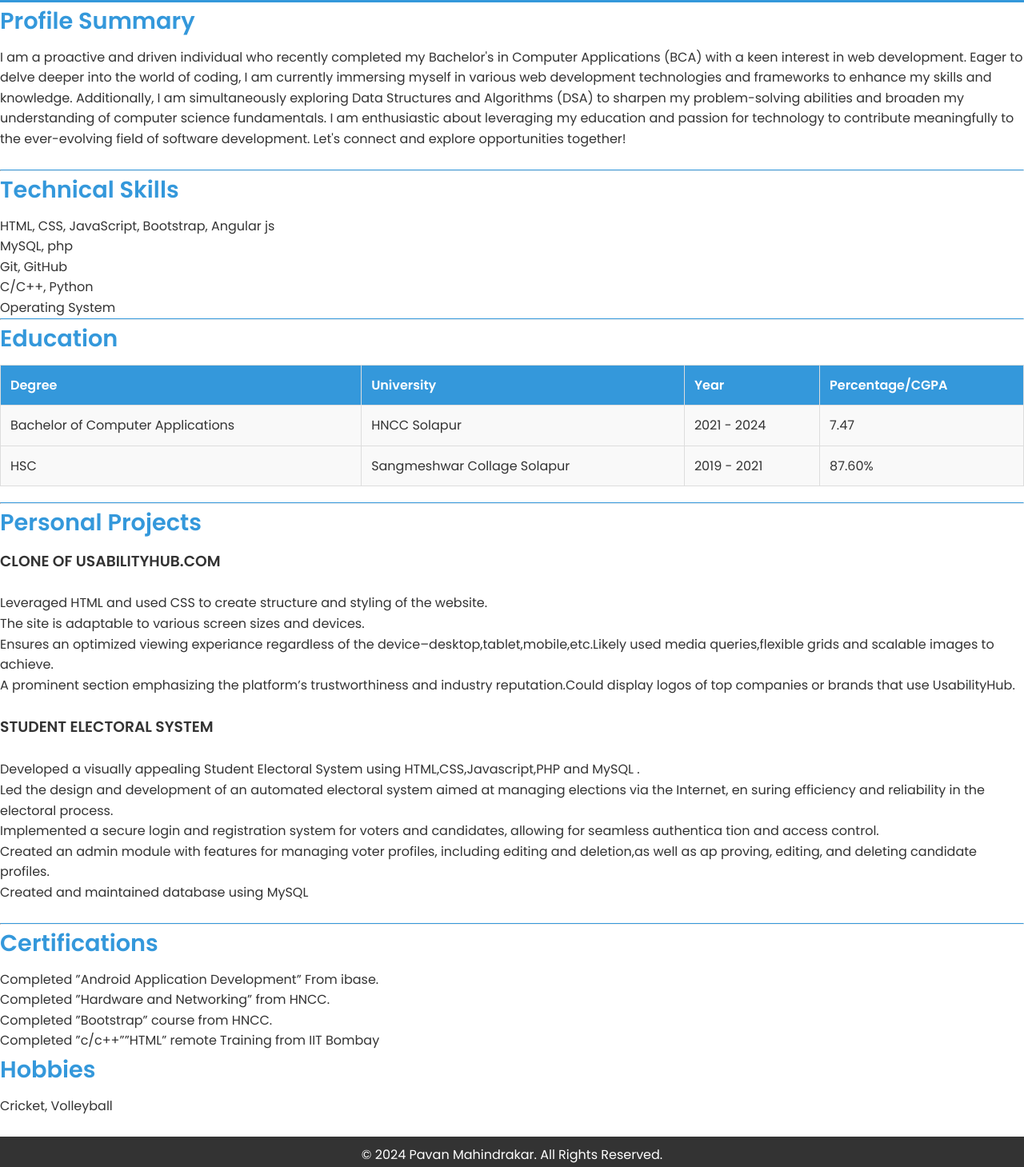
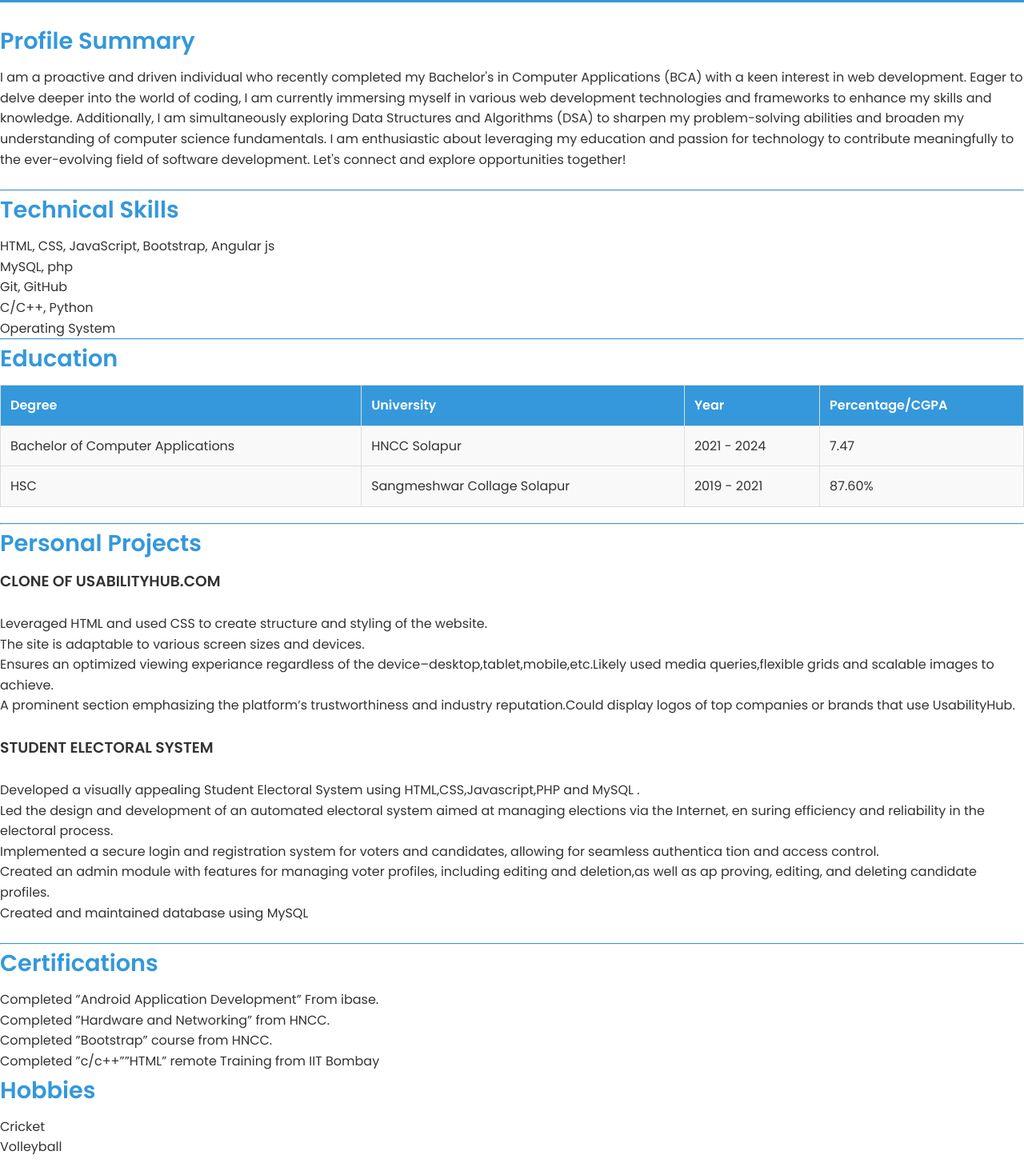
Before and after one commit to PavanMahindrakar/Portfolio, a plain HTML site: page index.html in a window 1280 px wide. Shown: the part 201-1660 px from the top of the page at 80% size. Drawn offline with Linux system fonts and the light colour scheme.

Commit message:
Update index.html

```diff
--- a/index.html
+++ b/index.html
@@ -27,6 +27,7 @@
         </div>
         <img src="IMG_1763.JPG" alt="Photo of Pavan " class="profile-photo" />
     </header>
+    <br>
     <section id="profile">
         <div class="container">
             <h2>Profile Summary</h2>
@@ -47,13 +48,13 @@
     <section id="Technical Skills">
         <div class="container">
             <h2>Technical Skills</h2>
-            <ol>
+            <ul>
                 <li>HTML, CSS, JavaScript, Bootstrap, Angular js</li>
                 <li>MySQL, php</li>
                 <li>Git, GitHub</li>
                 <li>C/C++, Python </li>
                 <li>Operating System</li>
-            </ol>
+            </ul>
         </div>
     </section>
 
@@ -116,7 +117,7 @@
             <div class="project-item">
                 <h3>CLONE OF USABILITYHUB.COM</h3>
                 <p>
-                    <ol>
+                    <ul>
                     <li> Leveraged HTML and used CSS to create structure and
                     styling of the website. </li>
                     <li> The site is adaptable to various screen sizes and devices.</li>
@@ -126,13 +127,13 @@
                     <li> A prominent section emphasizing the platform’s trustworthiness and industry reputation.Could
                     display logos of top
                     companies or brands that use UsabilityHub.</li>
-                </ol>
+                </ul>
                 </p>
             </div>
             <div class="project-item">
                 <h3>STUDENT ELECTORAL SYSTEM</h3>
                 <p>
-                    <ol>
+                    <ul>
                     <li> Developed a visually appealing Student Electoral System
                     using HTML,CSS,Javascript,PHP and MySQL .</li>
                     <li> Led the design and development of an automated electoral
@@ -145,7 +146,7 @@
                     voter profiles, including editing and deletion,as well as ap
                     proving, editing, and deleting candidate profiles.</li>
                     <li> Created and maintained database using MySQL</li>
-                </ol>
+                </ul>
             </p>
 
             </div>
@@ -170,7 +171,10 @@
     <section id="hobbies">
         <div class="container">
             <h2>Hobbies</h2>
-            <p>Cricket, Volleyball</p>
+            <ul>
+                <li>Cricket</li>
+                <li>Volleyball</li>
+            </ul>
         </div>
     </section>
 
```
